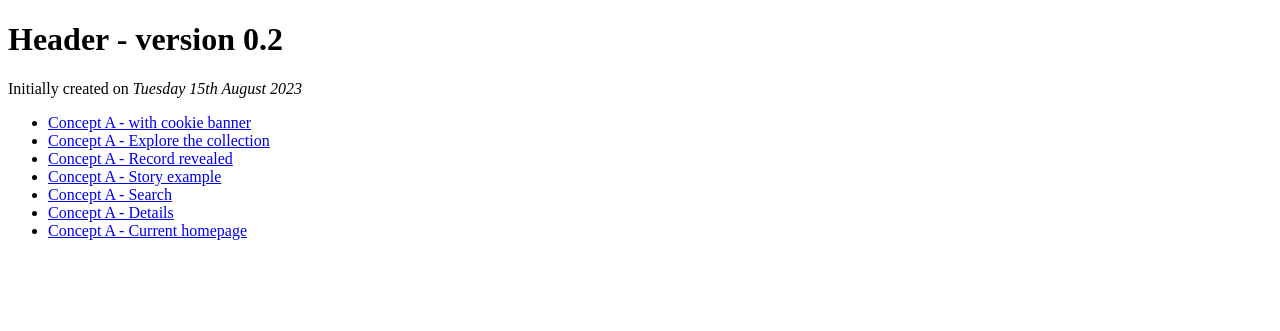
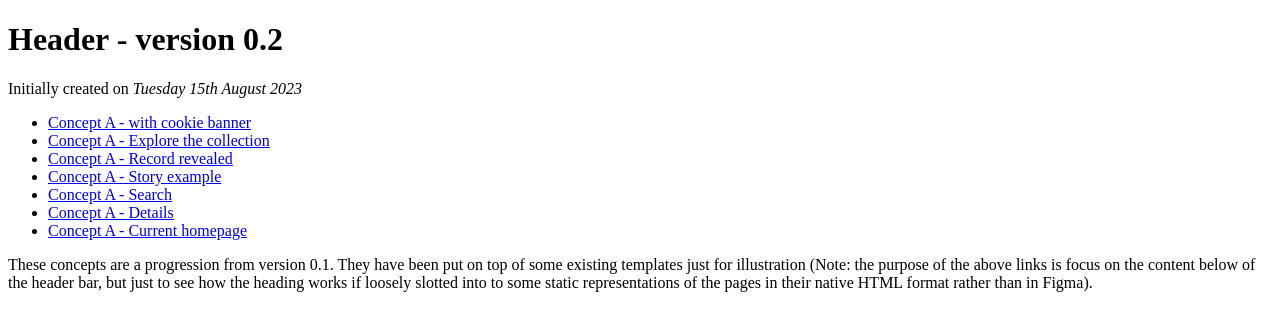
Before and after one commit to nationalarchives/ds-etna-design-sandbox, a PHP site: page /header/0.2/index.php in a window 1280 px wide. Shown: the top 331 px of the page. Run offline with PHP 8.4, Linux system fonts and the light colour scheme.

Commit message:
Adding description to index page for version 0.2

```diff
--- a/header/0.2/index.php
+++ b/header/0.2/index.php
@@ -17,5 +17,7 @@
         <li><a href="details/index.php">Concept A - Details</a></li>
         <li><a href="current-homepage/index.php">Concept A - Current homepage</a></li>
     </ul>
+
+    <p>These concepts are a progression from version 0.1. They have been put on top of some existing templates just for illustration (Note: the purpose of the above links is focus on the content below of the header bar, but just to see how the heading works if loosely slotted into to some static representations of the pages in their native HTML format rather than in Figma).</p>
 </body>
 </html>
```
